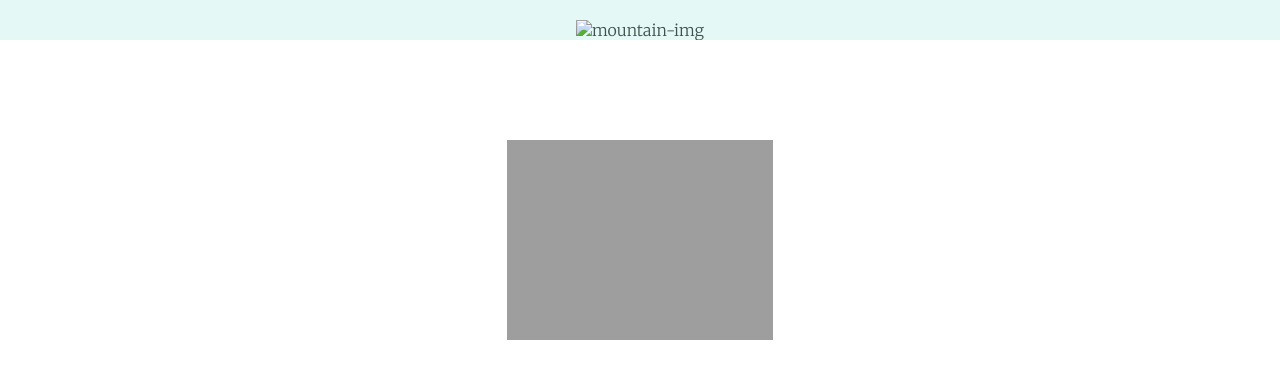
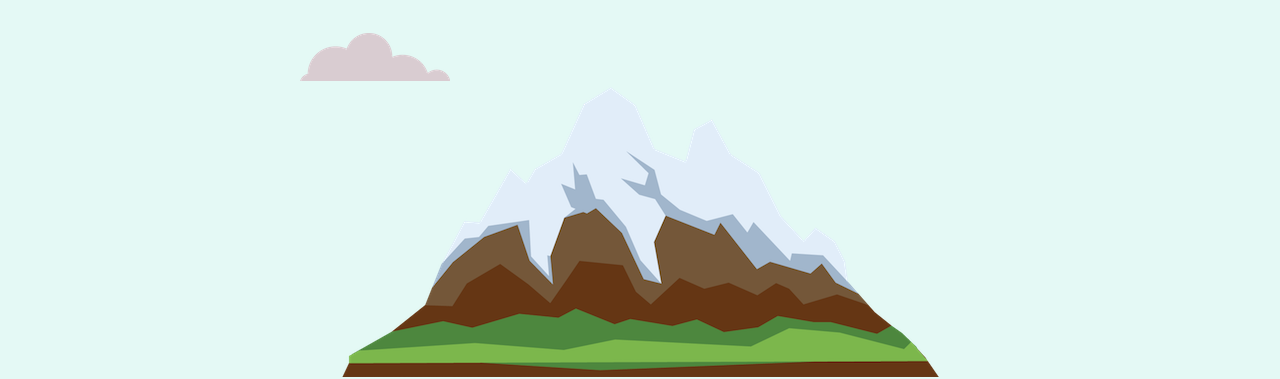
Before and after one commit to Vikashsirvi/Portfolio, a plain HTML site: page index.html in a window 1280 px wide. Shown: the part 435-814 px from the top of the page. Drawn offline with Linux system fonts and the light colour scheme; the site is published under a folder, as on GitHub Pages, so addresses that start at the root find nothing.

Commit message:
Update index.html

```diff
--- a/index.html
+++ b/index.html
@@ -19,7 +19,7 @@
       <h1>I'm Vikash.</h1>
       <h2 class="subtitle">a developer</h2>
       <img class="bottom_cloud" src="images/cloud.png" alt="cloud-img" />
-      <img src="/images/mountain.png" alt="mountain-img" />
+      <img src="images/mountain.png" alt="mountain-img" />
     </div>
     <div class="middle-container">
       <div class="profile">
```
